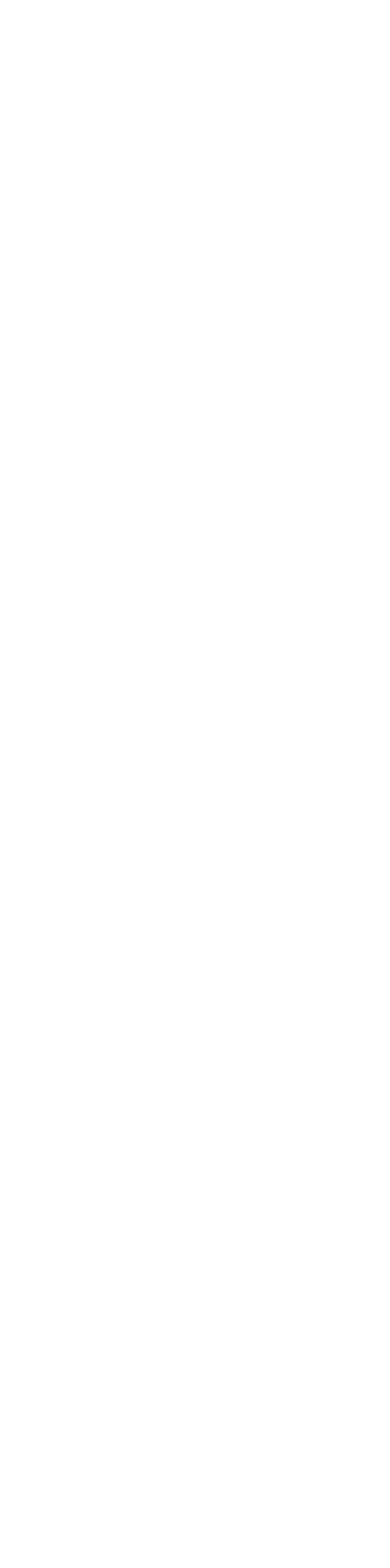
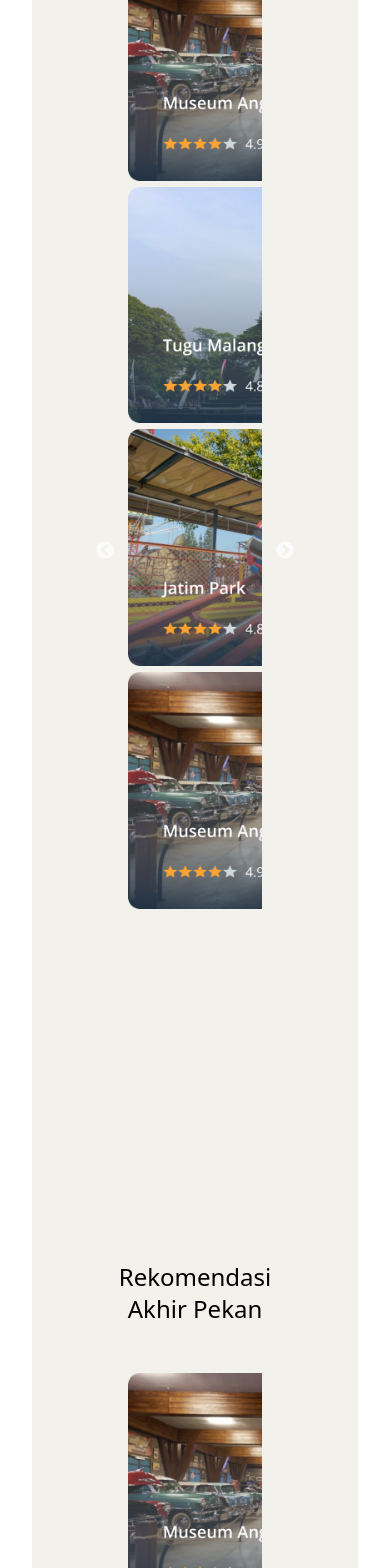
Before and after one commit to adyfp24/frontend-tourism-react, a React (Vite) app: page /destinasi in a window 390 px wide. Shown: the part 224-1792 px from the top of the page. Before the commit the page ends 844 px from the top, so only its background shows below. Built offline with nearby package versions, Linux system fonts and the light colour scheme.

Commit message:
feat(destinasi): adding main section for destination page

```diff
--- a/src/pages/Destinasi.jsx
+++ b/src/pages/Destinasi.jsx
@@ -1,11 +1,162 @@
 import React from 'react'
 import Navbar from '../includes/Navbar'
+import Footer from '../includes/Footer'
+import destinasi1 from '../assets/images/des-tugu.png'
+import destinasi2 from '../assets/images/des-angkut.png'
+import destinasi3 from '../assets/images/des-park.png'
+import semeru from '../assets/images/about/semeru-about.png'
+import jatimPark from '../assets/images/about/jtp-about.png'
+import museumAngkut from '../assets/images/about/museum-about.png'
+import tuguMalang from '../assets/images/about/tugu-about.png'
+import cobanRondo from '../assets/images/about/coban-about.png'
+import tipsMalang from '../assets/images/tips-malang.png'
+import 'slick-carousel/slick/slick.css'
+import 'slick-carousel/slick/slick-theme.css'
+import Slider from 'react-slick'
 
 function Destinasi() {
+  const settings = {
+    infinite: true,
+    speed: 500,
+    slidesToShow: 3,
+    slidesToScroll: 1,
+    variableWidth: true,
+    arrows: true,
+    responsive: [
+      {
+        breakpoint: 1024,
+        settings: {
+          slidesToShow: 2,
+          slidesToScroll: 1,
+        },
+      },
+      {
+        breakpoint: 600,
+        settings: {
+          slidesToShow: 1,
+          slidesToScroll: 1,
+        },
+      },
+    ],
+  };
   return (
-    <div>
+    <div className='bg-custom-100 h-full'>
       <Navbar />
-      Destinasi
+      <section id='kunjungan' className='mx-16 mt-14 my-6 h-full font-sans'>
+        <h3 className='font-medium text-2xl'>Destinasi Favorit</h3>
+        <div className='px-6'>
+          <Slider className='w-full py-12 mb-12 px-2' {...settings}>
+            <div className=''>
+              <img className='w-5/6' src={destinasi1} alt="" />
+            </div>
+            <div className=''>
+              <img className='w-5/6' src={destinasi2} alt="" />
+            </div>
+            <div className=''>
+              <img className='w-5/6' src={destinasi3} alt="" />
+            </div>
+          </ Slider>
+        </div>
+      </section>
+      <section id='kunjungan' className='mx-16 mt-14 my-6 h-full font-sans'>
+        <h3 className='font-medium text-2xl'>Rekomendasi Akhir Pekan</h3>
+        <div className='px-6'>
+          <Slider className='w-full py-12 mb-12 px-2' {...settings}>
+            <div className=''>
+              <img className='w-5/6' src={destinasi1} alt="" />
+            </div>
+            <div className=''>
+              <img className='w-5/6' src={destinasi2} alt="" />
+            </div>
+            <div className=''>
+              <img className='w-5/6' src={destinasi3} alt="" />
+            </div>
+          </ Slider>
+        </div>
+      </section>
+      <iframe className='w-full h-screen' src='https://www.youtube.com/embed/fC2TW1mshxs?si=9jfWTZmcXU9otGgn'
+        frameborder='0'
+        allow='autoplay; encrypted-media'
+        allowfullscreen
+        title='video'
+      />
+
+      <section id='destinasi' className='pt-20 px-16'>
+        <h1 className='font-medium text-xl text-start'>Galeri Kami</h1>
+        <div className=''>
+          <div className="grid w-full py-12 grid-cols-3 gap-10 mb-12">
+            <div className="md:col-span-1 row-span-2 bg-custom-300 shadow-md rounded-xl">
+              <div className='flex flex-col'>
+                <div className='h-full w-full'>
+                  <img className='w-full h-full' src={semeru} alt="" />
+                </div>
+                {/* <div className='mb-16 mx-4'>
+                                    <h1 className='font-bold my-4'>Berburu Sunrise</h1>
+                                    <p className='font-thin'>Melihat matahari terbit di Gunung Semeru merupakan pengalaman yang luar biasa. Maka dari itu, banyak orang berlomba-lomba datang pagi buta untuk mendapatkan pemandangan matahari terbit.</p>
+                                </div> */}
+              </div>
+            </div>
+            <div className="md:col-span-1 bg-custom-300 shadow-md rounded-xl">
+              <div className='flex flex-col'>
+                <div className='h-full w-full'>
+                  <img className='w-full h-full' src={jatimPark} alt="" />
+                </div>
+                {/* <div className='mb-6 mx-4'>
+                                    <h1 className='font-bold my-4'>Camping</h1>
+                                    <p className='font-thin'>Ranu Kumbolo adalah salah satu tempat peristirahatan para pendaki untuk mendirikan tenda yang tak cuma sebagai tempat melepas penat tapi juga memanjakan mata.</p>
+                                </div> */}
+              </div>
+            </div>
+
+            <div className="md:col-span-1 row-span-3 bg-custom-300 shadow-md rounded-xl">
+              <div className='flex flex-col'>
+                <div className='h-full w-full'>
+                  <img className='w-full h-full' src={cobanRondo} alt="" />
+                </div>
+                {/* <div className='mb-16 mx-4'>
+                                    <h1 className='font-bold my-4'>Pendakian</h1>
+                                    <p className='font-thin'>Ke Gunung Semeru pasti sangat lekat dengan pendakian. Pastikan menggunakan rute yang sudah dipastikan aman untuk mendapatkan pengalaman mendaki yang baik.</p>
+                                </div> */}
+              </div>
+            </div>
+
+            <div className="md:col-span-1 row-span-2 bg-custom-300 shadow-md rounded-xl">
+              <div className='flex flex-col'>
+                <div className='h-full w-full'>
+                  <img className='w-full max-h-full' src={tuguMalang} alt="" />
+                </div>
+                {/* <div className='mb-16 mx-4'>
+                                    <h1 className='font-bold my-4'>Sensasi Mobil Jeep</h1>
+                                    <p className='font-thin'>Menaiki Mobil Jeep di medan pegunungan tentunya menantang adrenalin dan sangat cocok bagi kamu yang menyukai tantangan.</p>
+                                </div> */}
+              </div>
+            </div>
+
+            <div className="md:col-span-1 bg-custom-300 shadow-md rounded-xl">
+              <div className='flex flex-col'>
+                <div className='h-full w-full'>
+                  <img className='w-full max-h-full' src={museumAngkut} alt="" />
+                </div>
+                {/* <div className='mb-6 mx-4'>
+                                    <h1 className='font-bold my-4'>Mengunjungi Arcopodo</h1>
+                                    <p className='font-thin'>Arcopodo adalah dua arca yang berdampingan di dalam hutan Gunung Semeru. Kedua arca tersebut sama-sama menghadap ke utara yang berarti pula menatap lurus ke arah Puncak Mahameru.</p>
+                                </div> */}
+              </div>
+            </div>
+
+
+          </div>
+        </div>
+      </section>
+
+
+      <section id='tips' className='mx-16 mt-14 my-6 mb-12 h-full font-sans'>
+        <h3 className='font-medium text-2xl'>Tips berwisata ke Malang</h3>
+        <div className='px-6 py-6'>
+          <img className='w-full' src={tipsMalang} alt="" />
+        </div>
+      </section>
+      <Footer />
     </div>
   )
 }
--- a/src/pages/blog/BlogDetail.jsx
+++ b/src/pages/blog/BlogDetail.jsx
@@ -8,6 +8,9 @@
 import museum4 from '../../assets/images/blog/museum4-detail.png'
 import profile from '../../assets/images/blog/Oval.png'
 import tipsMalang from '../../assets/images/tips-malang.png'
+import santerra from '../../assets/images/blog/santerra.png'
+import jeepImg from '../../assets/images/blog/jeep-img.png'
+import pantaiImg from '../../assets/images/blog/pantai-img.png'
 
 function BlogDetail() {
   return (
@@ -142,7 +145,7 @@
           <div className='flex w-full pt-6'>
           <div className='flex flex-col bg-custom-300 w-1/3 mr-6 rounded-2xl'>
             <div className='h-48'>
-              <img className='max-h-full w-full' src={museum1} alt="" />
+              <img className='max-h-full w-full' src={santerra} alt="" />
             </div>
             <div className='h-56 p-3'>
               <h6 className='font-extralight text-xs py-1'>baca 2 menit</h6>
@@ -154,7 +157,7 @@
           </div>
           <div className='flex flex-col bg-custom-300 w-1/3 mr-6 rounded-2xl'>
             <div className='h-48'>
-              <img className='' src={museum1} alt="" />
+              <img className='' src={pantaiImg} alt="" />
             </div>
             <div className='h-56 p-3'>
               <h6 className='font-extralight text-xs py-1'>baca 2 menit</h6>
@@ -166,7 +169,7 @@
           </div>
           <div className='flex flex-col bg-custom-300 w-1/3 rounded-2xl'>
             <div className='h-48'>
-              <img className='' src={museum1} alt="" />
+              <img className='' src={jeepImg} alt="" />
             </div>
             <div className='h-56 p-3'>
               <h6 className='font-extralight text-xs py-1'>baca 2 menit</h6>
```
